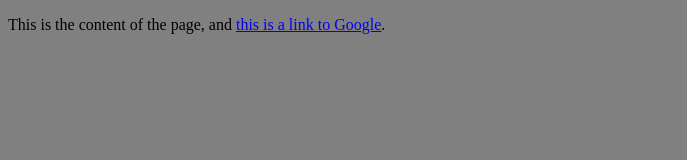
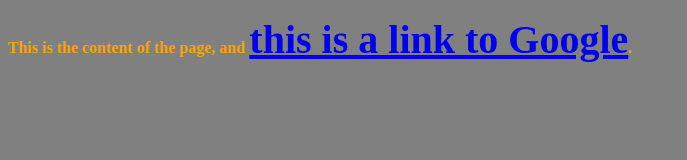
Before and after one commit to craigmayhew/tutorials, a plain HTML site: page session3-part1.html in a window 1280 px wide. Shown: the whole page, without its empty margins (0-687 px from the left). Drawn offline with nearby package versions, Linux system fonts and the light colour scheme.

Commit message:
Corrected incorrect ” character. Now uses ".

```diff
--- a/session3-part1.html
+++ b/session3-part1.html
@@ -6,7 +6,7 @@
     <script src="https://ajax.googleapis.com/ajax/libs/jquery/2.1.4/jquery.min.js"></script>
     <title>Craig’s Tutorial Page</title>
   </head>
-  <body id=”body”>
-    <p id=”cage”>This is the content of the page, and <a class=”huge” href=”https://www.google.com/”>this is a link to Google</a>.</p>
+  <body id="body">
+    <p id="cage">This is the content of the page, and <a class="huge" href="https://www.google.com/">this is a link to Google</a>.</p>
   </body>
 </html>
```
Also changed, not shown: session2-part2.html (+1 -1 lines), session2-part3.html (+1 -1 lines), session2-part5.html (+1 -1 lines).
